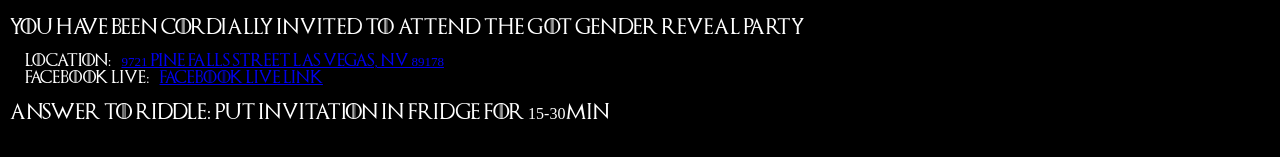
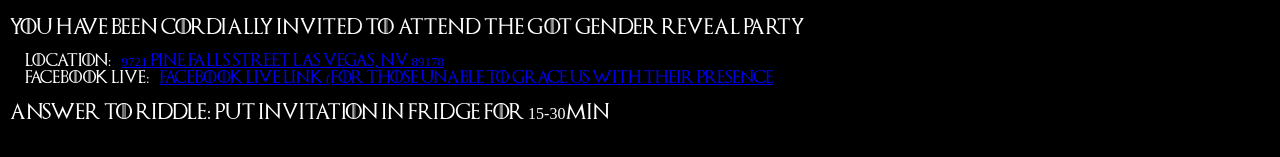
Before and after one commit to msuratos/house-of-yabut, a React (Create React App) app in the folder client/: page /details in a window 1280 px wide. Shown: the part 241-398 px from the top of the page. Built offline with nearby package versions, Linux system fonts and the light colour scheme.

Commit message:
Updated maps uri scheme for apple

```diff
--- a/client/src/pages/Details.jsx
+++ b/client/src/pages/Details.jsx
@@ -8,7 +8,7 @@
             (navigator.platform.indexOf("iPad") !== -1) ||
             (navigator.platform.indexOf("iPod") !== -1)
         )
-            window.open("maps://goo.gl/maps/HtZrjdGnV1RJzgmY7");
+            window.open("maps://36.2662590, -115.2643726");
         else /* else use Google */
             window.open("https://goo.gl/maps/HtZrjdGnV1RJzgmY7");
     };
@@ -28,7 +28,9 @@
                         </li>
                         <li>
                             <label className="details-content-label">Facebook Live:</label>
-                            <a href="/details" onClick={(e) => window.open("https://www.facebook.com/events/129180445848737")}>Facebook Live Link</a>
+                            <a href="/details" onClick={(e) => window.open("https://www.facebook.com/events/129180445848737")}>
+                                Facebook Live Link (For those unable to grace us with their presence
+                            </a>
                         </li>
                     </ul>
                     <p>Answer to riddle: Put invitation in fridge for 15-30min</p>
```
